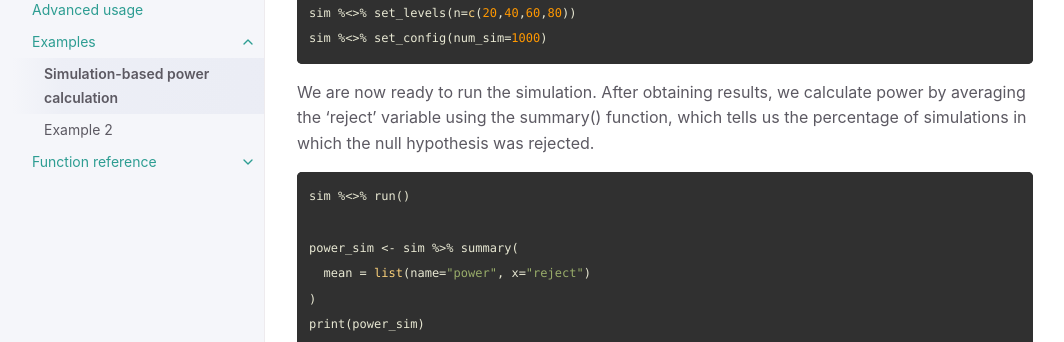
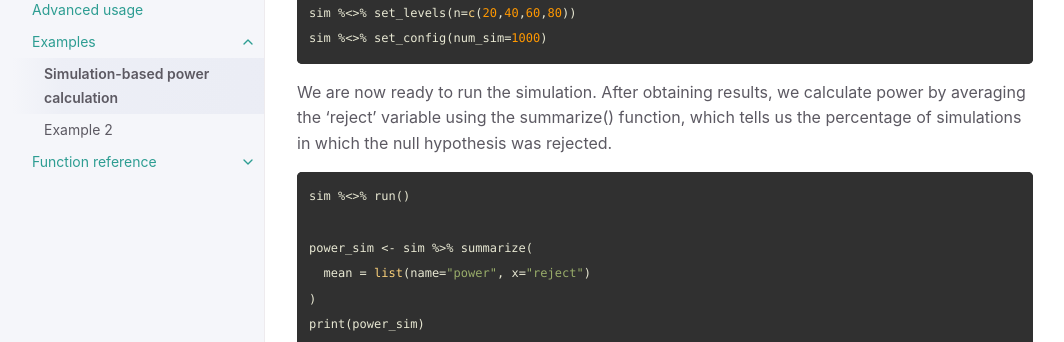
Before and after one commit to Avi-Kenny/SimEngine, a Jekyll site: the page built from docs/docs/examples/example-1.md, in a window 1280 px wide and 900 px high, scrolled down 2081 px. Shown: the part 178-520 px from the top of the window, without its empty margins (107-1171 px from the left). Built offline with Jekyll 4.4.1, drawn with Linux system fonts in a browser that asks for light colours; formulas are drawn with MathJax 3.

Commit message:
Changed `summary()` to `summarize()`

````diff
--- a/docs/docs/examples/example-1.md
+++ b/docs/docs/examples/example-1.md
@@ -71,12 +71,12 @@ sim %<>% set_levels(n=c(20,40,60,80))
 sim %<>% set_config(num_sim=1000)
 ```
 
-We are now ready to run the simulation. After obtaining results, we calculate power by averaging the 'reject' variable using the summary() function, which tells us the percentage of simulations in which the null hypothesis was rejected.
+We are now ready to run the simulation. After obtaining results, we calculate power by averaging the 'reject' variable using the summarize() function, which tells us the percentage of simulations in which the null hypothesis was rejected.
 
 ```R
 sim %<>% run()
 
-power_sim <- sim %>% summary(
+power_sim <- sim %>% summarize(
   mean = list(name="power", x="reject")
 )
 print(power_sim)
````
Also changed, not shown: docs/docs/parallelization.md (+2 -2 lines), docs/index.md (+2 -2 lines), 8 other files.
